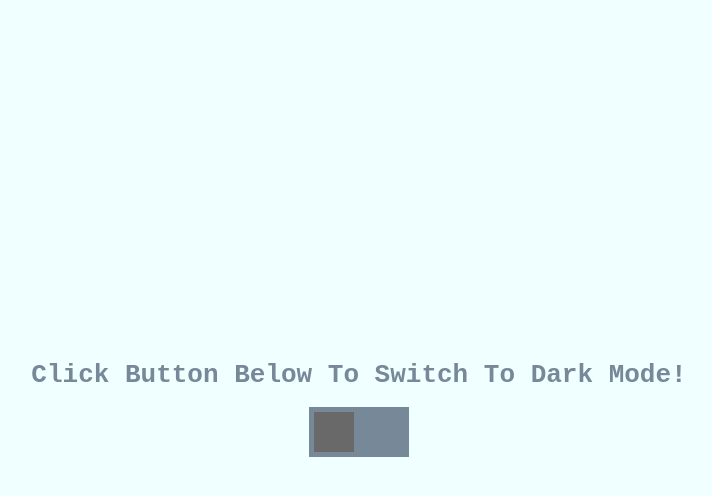
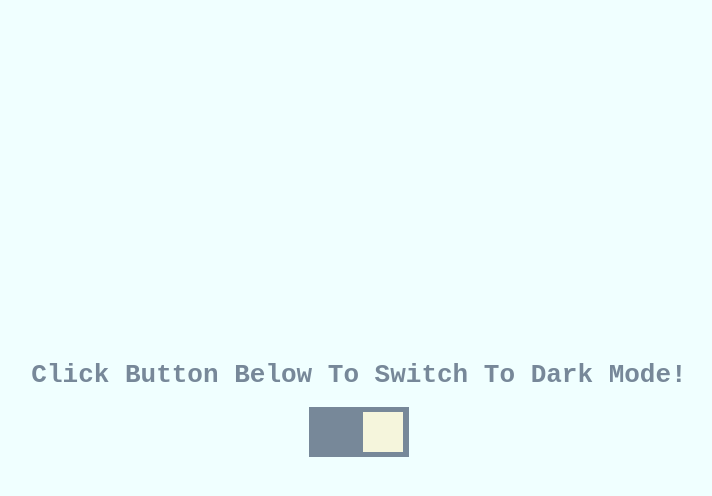
Before and after one commit to BraxtonPinheiro/website1, a plain HTML site: page assignment1.html in a window 1280 px wide. Both pictures are taken after a click on the button 615 px from the left and 432 px from the top of the page. Shown: the whole page, without its empty margins (281-993 px from the left). Drawn offline with Linux system fonts and the light colour scheme.

Commit message:
Wed, Mar 5, 2025, 3:12 PM -08:00

```diff
--- a/css/assignment1.css
+++ b/css/assignment1.css
@@ -28,8 +28,19 @@
     background-color: DimGrey;
     cursor: pointer;
     border: 0px;
+    transition: transform .3s ease-in-out;
 }
 
- .btn .active {
-    transform: translateX(198px);
+ .btn.active {
+    transform: translateX(49px);
+    background-color: Beige;
  }
+
+ .box.active{
+    background-color: beige;
+ }
+
+ body.active {
+    color: beige;
+    background-color: DimGrey;
+ }
--- a/js/assignment1.js
+++ b/js/assignment1.js
@@ -1,5 +1,5 @@
-btn = document.querySelector('.btn')
+button = document.querySelector('.btn')
 
-btn.addEventListener('click', ()=> {
-    btn.classList.toggle('active')
+button.addEventListener('click', ()=> {
+    button.classList.toggle('active')
 })
```
